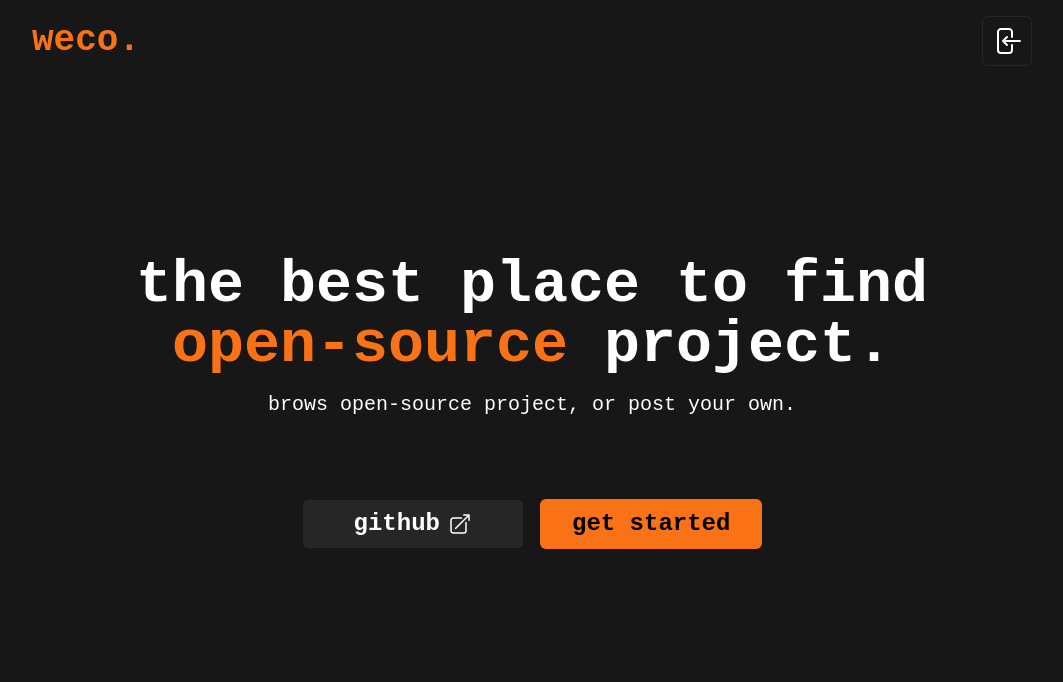
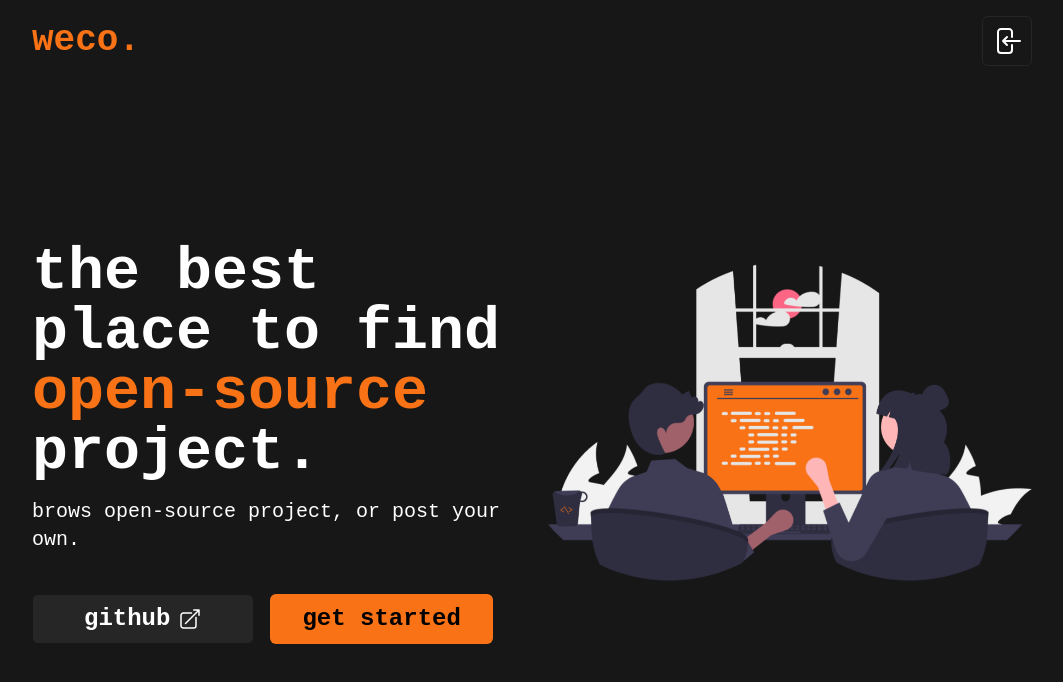
Before and after one commit to MFLXU/weco, a React (Create React App) app: page / in a window 1280 px wide. Shown: the top 682 px of the page, without its empty margins (108-1171 px from the left). Built offline with nearby package versions, Linux system fonts and the light colour scheme; no server answers.

Commit message:
home page updates.

```diff
--- a/src/App.tsx
+++ b/src/App.tsx
@@ -1,6 +1,6 @@
 import { Routes, Route } from "react-router-dom";
 import { CreatePost, Home, Login, Projects } from "./pages/index";
-import { Navbar, Footer } from "./components/index";
+import { Navbar } from "./components/index";
 export function App() {
   return (
     <div>
--- a/src/config/firebase.ts
+++ b/src/config/firebase.ts
@@ -4,12 +4,12 @@ import { getAuth, GoogleAuthProvider } from "firebase/auth";
 import { getFirestore } from "firebase/firestore";
 
 const firebaseConfig = {
-  apiKey: "API KEY",
-  authDomain: "AUTH DOMAIN",
-  projectId: "PROJECT ID",
-  storageBucket: "wSTORAGE BUCKET",
-  messagingSenderId: "MESSAGING SENDER ID",
-  appId: "APP ID",
+  apiKey: "AIzaSyCZeSmD-QMLi63zDwk6HvRHlbpZuryq9XI",
+  authDomain: "weco-42a6b.firebaseapp.com",
+  projectId: "weco-42a6b",
+  storageBucket: "weco-42a6b.appspot.com",
+  messagingSenderId: "156929777373",
+  appId: "1:156929777373:web:83a2cfa486f01fef858534",
 };
 
 const app = initializeApp(firebaseConfig);
--- a/src/index.css
+++ b/src/index.css
@@ -8,6 +8,9 @@
 .container{
   max-width: 1000px;
   margin: auto;
+}
+.bounce{
+    animation: bounce 5s infinite;
 }
 @layer base {
     body{
@@ -28,3 +31,15 @@
   }
 
 }
+
+@keyframes bounce {
+    0%{
+        transform: translateY(-5%);
+    }
+    50%{
+        transform: translateY(5%);
+    }
+    100%{
+        transform: translateY(-5%);
+    }
+}
--- a/src/pages/home/Home.tsx
+++ b/src/pages/home/Home.tsx
@@ -1,22 +1,23 @@
 import { useNavigate } from "react-router-dom";
 import { ArrowTopRightOnSquareIcon } from "@heroicons/react/24/outline";
-
+const heroImg = require("../../utils/hero-img.png");
 const Home = () => {
   const navigate = useNavigate();
   return (
     <section>
       <div className="container">
-        <div className=" h-[80vh] flex items-center justify-center flex-col">
-          <h1 className="md:text-6xl text-5xl font-extrabold text-center">
+        <div className="grid md:grid-cols-2 gap-8 mt-10 md:mt-40">
+          <div>
+            <h1 className="md:text-6xl text-5xl font-extrabold md:text-left text-center">
               the best place to find{" "}
               <span className="text-orange-500">open-source</span> project.
             </h1>
-          <p className="text-xl mt-4 text-center">
+            <p className="text-xl mt-4 md:text-left text-center">
               brows open-source project, or post your own.
             </p>
-          <div className="grid md:grid-cols-2 gap-4 mt-20 w-full md:w-fit">
+            <div className="grid md:grid-cols-2 gap-4 mt-20 md:mt-10 w-full md:w-fit">
               <a
-              href="https://github.com/MFLXU"
+                href="https://github.com/MFLXU/weco"
                 target="_blank"
                 className=" flex gap-2 items-center justify-center hover:border-orange-500 border border-neutral-900 text-2xl font-bold py-2 px-8 rounded-md bg-neutral-800 duration-300"
               >
@@ -33,6 +34,10 @@ const Home = () => {
               </button>
             </div>
           </div>
+          <div className="hidden md:flex items-center justify-center bounce">
+            <img src={heroImg} alt="" />
+          </div>
+        </div>
       </div>
     </section>
   );
```
Also changed, not shown: src/utils/hero-img.png (added), src/utils/hero-img.svg (added). Lines whose indentation alone changed are shown as unchanged.
